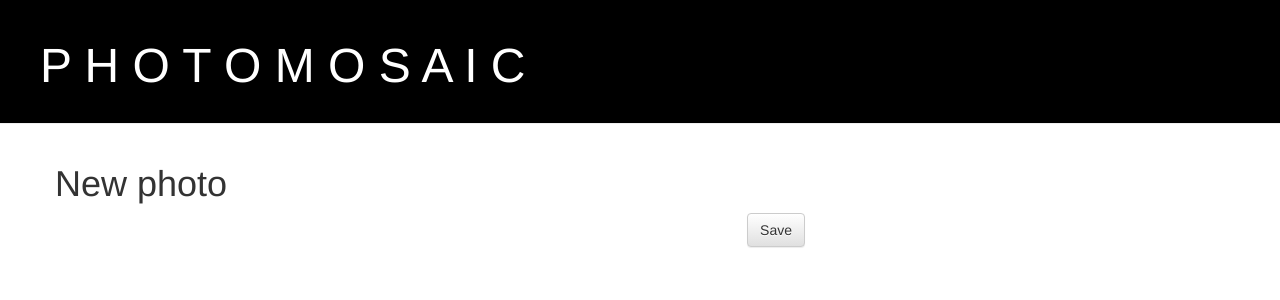
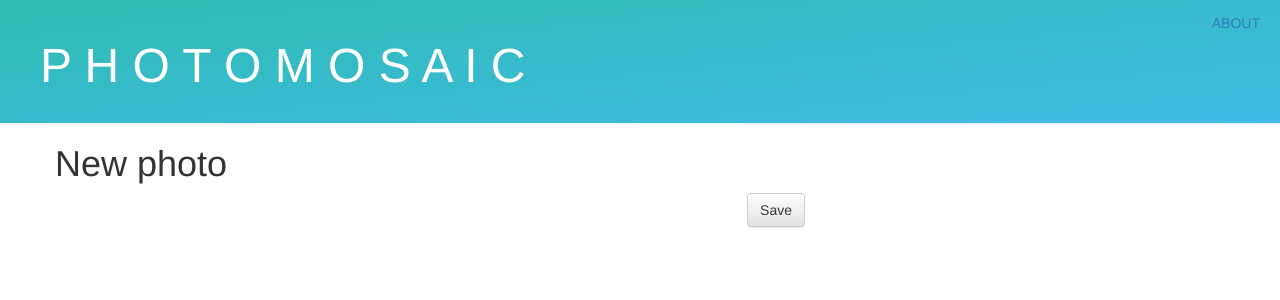
Before and after one commit to melissaelopez/photomosasic, a Django app: page /photo/new/ in a window 1280 px wide. Shown: the top 300 px of the page. Run offline with Django 3.2, Linux system fonts and the light colour scheme; some libraries are stand-ins or nearby versions.

Commit message:
frontend work

```diff
--- /dev/null
+++ b/photomosaic/static/css/base.css
@@ -0,0 +1,82 @@
+.page-header {
+    margin-top: 0;
+    margin-bottom: 0;
+    padding: 20px 20px 20px 40px;
+}
+
+#grad {
+  background: #2EBCB2; /* For browsers that do not support gradients */
+  background: -webkit-linear-gradient(left top, #2EBCB2, #41BAE7); /* For Safari 5.1 to 6.0 */
+  background: -o-linear-gradient(bottom right, #2EBCB2, #41BAE7); /* For Opera 11.1 to 12.0 */
+  background: -moz-linear-gradient(bottom right, #2EBCB2, #41BAE7); /* For Firefox 3.6 to 15 */
+  background: linear-gradient(to bottom right, #2EBCB2, #41BAE7); /* Standard syntax */
+}
+
+.page-header h1, .page-header h1 a, .page-header h1 a:visited, .page-header h1 a:active {
+    color: #ffffff;
+    font-size: 36pt;
+    text-decoration: none;
+}
+
+.content {
+    margin-left: 40px;
+}
+
+.date {
+    color: #828282;
+}
+
+.save {
+    float: right;
+}
+
+.mosaic-form textarea, .mosaic-form input {
+    width: 100%;
+}
+
+.top-menu, .top-menu:hover, .top-menu:visited {
+    color: #ffffff;
+    float: right;
+    font-size: 26pt;
+    margin-right: 20px;
+}
+
+.mosaic {
+    margin-bottom: 70px;
+}
+
+.mosaic h1 a, .mosaic h1 a:visited {
+    color: #000000;
+}
+
+.make_mosaic, .add_photo {
+    font-size: 30px;
+    font-weight: lighter;
+    text-align: center;
+    letter-spacing: 10px;
+    background-color: black;
+    width: 100%;
+    height:50%;
+    color: white;
+    transition: all 0.3s ease-in;
+    padding: 10%;
+}
+
+.make_mosaic:hover , .add_photo:hover {
+    background: #2EBCB2; /* For browsers that do not support gradients */
+}
+
+.start_container {
+    width: 100vw;
+    height: 80vh;
+}
+
+a:hover {
+    text-decoration: none;
+}
+
+.about {
+    position: relative;
+    float: right;
+    top: -90px;
+}
--- a/photomosaic/static/css/blog.css
+++ /dev/null
@@ -1,42 +0,0 @@
-.page-header {
-    background-color: black;
-    margin-top: 0;
-    padding: 20px 20px 20px 40px;
-}
-
-.page-header h1, .page-header h1 a, .page-header h1 a:visited, .page-header h1 a:active {
-    color: #ffffff;
-    font-size: 36pt;
-    text-decoration: none;
-}
-
-.content {
-    margin-left: 40px;
-}
-
-.date {
-    color: #828282;
-}
-
-.save {
-    float: right;
-}
-
-.mosaic-form textarea, .mosaic-form input {
-    width: 100%;
-}
-
-.top-menu, .top-menu:hover, .top-menu:visited {
-    color: #ffffff;
-    float: right;
-    font-size: 26pt;
-    margin-right: 20px;
-}
-
-.mosaic {
-    margin-bottom: 70px;
-}
-
-.mosaic h1 a, .mosaic h1 a:visited {
-    color: #000000;
-}
--- a/photomosaic/templates/photomosaic/base.html
+++ b/photomosaic/templates/photomosaic/base.html
@@ -5,11 +5,12 @@
         <link rel="stylesheet" href="//maxcdn.bootstrapcdn.com/bootstrap/3.2.0/css/bootstrap.min.css">
         <link rel="stylesheet" href="//maxcdn.bootstrapcdn.com/bootstrap/3.2.0/css/bootstrap-theme.min.css">
         <link href='//fonts.googleapis.com/css?family=Lobster&subset=latin,latin-ext' rel='stylesheet' type='text/css'>
-        <link rel="stylesheet" href="{% static 'css/blog.css' %}">
+        <link rel="stylesheet" href="{% static 'css/base.css' %}">
     </head>
     <body>
-        <div class="page-header">
+        <div class="page-header" id="grad">
             <h1><a href="/">P H O T O M O S A I C</a></h1>
+            <a class="about" href="{% url 'about' %}">ABOUT</a>
         </div>
         <div class="content container">
             <div class="row">
--- a/photomosaic/urls.py
+++ b/photomosaic/urls.py
@@ -6,4 +6,5 @@ urlpatterns = [
     url(r'^mosaic/(?P<pk>\d+)/$', views.mosaic_detail, name='mosaic_detail'),
     url(r'^mosaic/new/$', views.mosaic_new, name='mosaic_new'),
     url(r'^photo/new/$', views.photo_new, name='photo_new'),
+    url(r'^about/$', views.about, name='about'),
 ]
--- a/photomosaic/views.py
+++ b/photomosaic/views.py
@@ -40,3 +40,6 @@ def photo_new(request):
     else:
         form = UploadPhotoForm()
     return render(request, 'photomosaic/photo_edit.html', {'form': form})
+
+def about(request):
+    return render(request, 'photomosaic/about.html', {})
```
Also changed, not shown: photomosaic/templates/photomosaic/about.html (added, +7 -0 lines), photomosaic/templates/photomosaic/start.html (+28 -14 lines), db.sqlite3, photomosaic/migrations/0003_photo.py (added), 5 other files.
